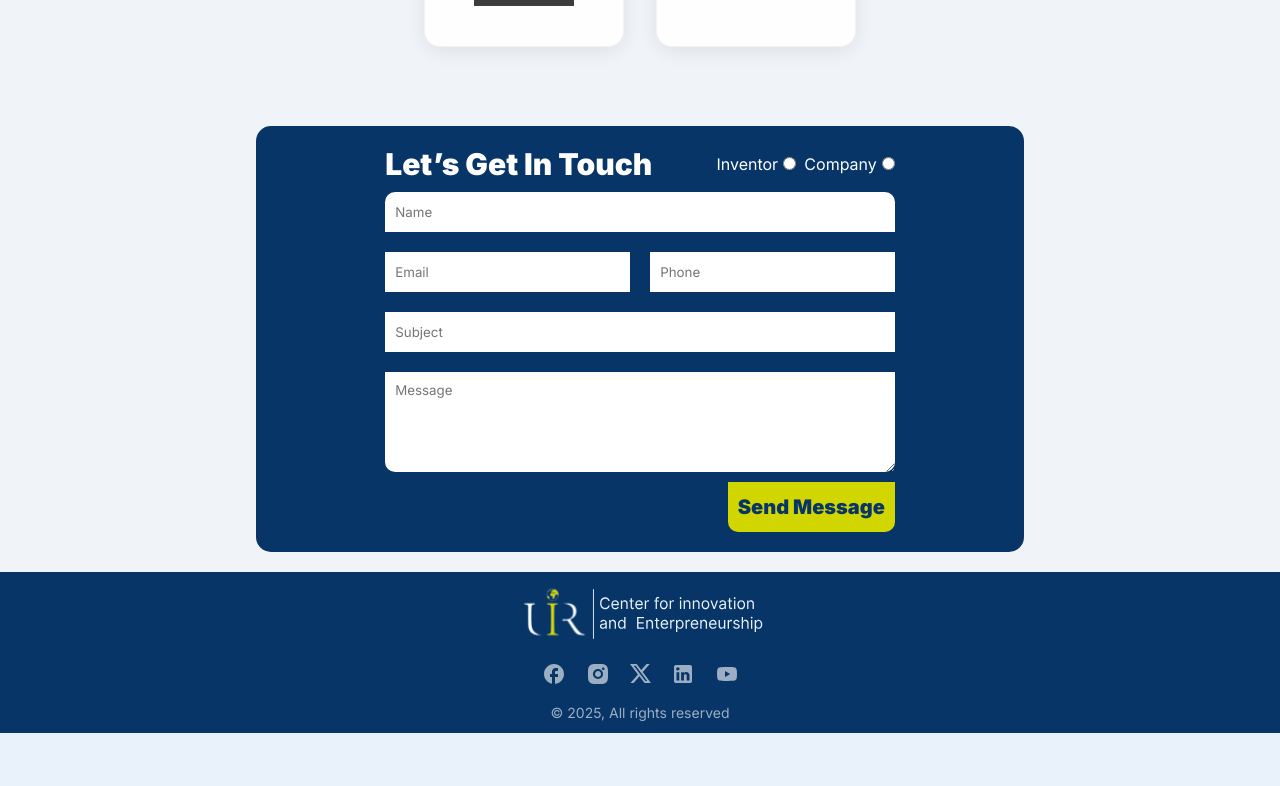
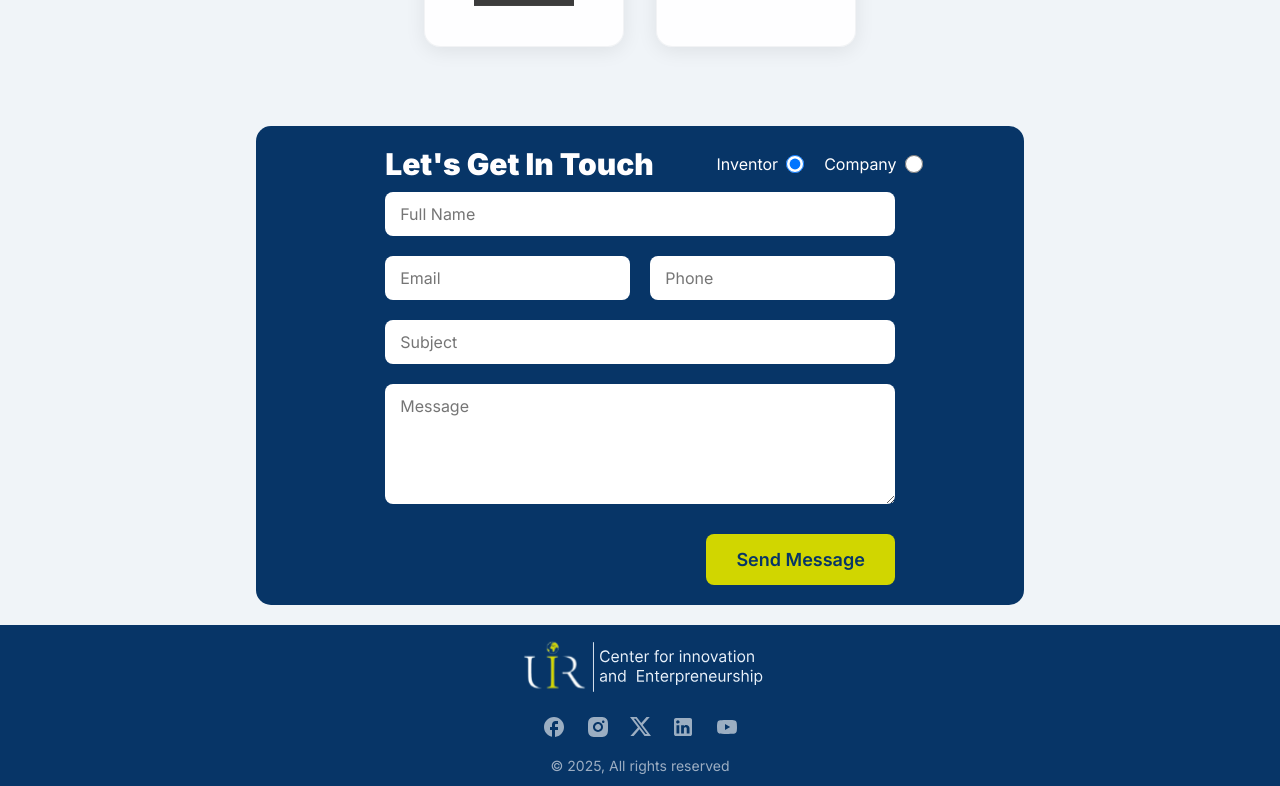
Before and after one commit to yahya-mdarhri/cie_market_frontend, a React (Vite) app: page / in a window 1280 px wide. Shown: the part 1879-2665 px from the top of the page. Before the commit the page ends 2612 px from the top, so only its background shows below. Built offline with nearby package versions, Linux system fonts and the light colour scheme.

Commit message:
feat: rafactor contact us  and add some extra fields for comapny

```diff
--- a/src/pages/landing/home/home.css
+++ b/src/pages/landing/home/home.css
@@ -1,4 +1,3 @@
-
 .Home4thSection {
 	display: flex;
 	flex-direction: row;
@@ -89,10 +88,19 @@
 	justify-content: space-between;
 	width: 35%;
 	color: var(--white);
+	gap: 20px;
 }
 
-.HomeContactUsRadios div input {
-	margin-left: 5px;
+.HomeContactUsRadios div {
+	display: flex;
+	align-items: center;
+	gap: 8px;
+}
+
+.HomeContactUsRadios input[type="radio"] {
+	width: 18px;
+	height: 18px;
+	cursor: pointer;
 }
 
 .HomeContactUsInputs {
@@ -103,13 +111,22 @@
 	width: 70%;
 }
 
-.HomeContactUsInputs input{
+.HomeContactUsInputs input,
+.HomeContactUsInputs textarea {
 	width: 100%;
-	height: 40px;
 	margin: 10px 0;
-	padding: 0 10px;
+	padding: 12px 15px;
 	border: none;
+	border-radius: 8px;
 	color: var(--primary-color);
+	font-size: 16px;
+	transition: all 0.3s ease;
+}
+
+.HomeContactUsInputs input:focus,
+.HomeContactUsInputs textarea:focus {
+	outline: none;
+	box-shadow: 0 0 0 2px var(--secondary-color);
 }
 
 .HomeContactUsInputs .email_and_phone {
@@ -118,48 +135,72 @@
 	align-items: center;
 	justify-content: space-between;
 	width: 100%;
+	gap: 15px;
 }
 
 .HomeContactUsInputs .email_and_phone input {
 	width: 48%;
-	height: 40px;
-	margin: 10px 0;
-	padding: 0 10px;
-	border: none;
-	color: var(--primary-color);
 }
 
-.HomeContactUsInputs #name {
-	border-radius: 10px 10px 0 0;
+.HomeContactUsInputs .company_fields {
+	width: 100%;
+	display: flex;
+	flex-direction: column;
+	gap: 10px;
+	transition: all 0.3s ease;
+}
+
+.HomeContactUsInputs .company_fields input {
+	width: 100%;
 }
 
 .HomeContactUsInputs textarea {
-	width: 100%;
-	height: 100px;
-	margin: 10px 0;
-	padding: 10px;
-	border: none;
-	border-radius: 0 0 10px 10px;
-	color: var(--primary-color);
+	height: 120px;
+	resize: vertical;
 }
 
 .HomeContactUsSubmit {
 	display: flex;
 	justify-content: end;
 	width: 70%;
+	margin-top: 20px;
 }
 
 .HomeContactUsSubmit button {
-	/* width: 150px;
-	height: 40px; */
 	all: unset;
 	background-color: var(--secondary-color);
-	padding: 10px;
-	border-radius: 0 0 10px 10px !important;
+	padding: 12px 30px;
+	border-radius: 8px;
 	color: var(--primary-color);
-	font-size: 20px;
-	font-weight: 900;
-	outline: none;
-	border-radius: 10px;
+	font-size: 18px;
+	font-weight: 600;
 	cursor: pointer;
+	transition: all 0.3s ease;
 }
+
+.HomeContactUsSubmit button:hover {
+	transform: translateY(-2px);
+	box-shadow: 0 4px 12px rgba(0, 0, 0, 0.1);
+}
+
+@media (max-width: 768px) {
+	.HomeContactUs {
+		width: 90%;
+		padding: 15px;
+	}
+
+	.HomeContactUsHeader,
+	.HomeContactUsInputs,
+	.HomeContactUsSubmit {
+		width: 90%;
+	}
+
+	.HomeContactUsInputs .email_and_phone {
+		flex-direction: column;
+		gap: 10px;
+	}
+
+	.HomeContactUsInputs .email_and_phone input {
+		width: 100%;
+	}
+}
--- a/src/pages/landing/home/home.tsx
+++ b/src/pages/landing/home/home.tsx
@@ -19,6 +19,7 @@ import Introduction from "@ui/Landing/Introduction/Introduction";
 import VisionAndMission from "@ui/Landing/VisionAndMission/VisionAndMission";
 import Partners from "@ui/Landing/Partners/Partners";
 import { useDocumentTitle } from "@hooks/useDocumentTitle";
+import { useState } from "react";
 
 const partners = [
 		{
@@ -97,6 +98,16 @@ function CIEItem({name, description, image}: CIEItemProps) {
 
 function Home() {
 	useDocumentTitle('Home | Centre for Innovation and Entrepreneurship');
+	const [contactType, setContactType] = useState('inventor');
+
+	const handleContactTypeChange = (e: React.ChangeEvent<HTMLInputElement>) => {
+		setContactType(e.target.value);
+		const companyFields = document.getElementById('companyFields');
+		if (companyFields) {
+			companyFields.style.display = e.target.value === 'company' ? 'flex' : 'none';
+		}
+	};
+
 	return (
 		<LandingLayout heroProps={heroProps}>
 				<Introduction
@@ -132,23 +143,42 @@ function Home() {
 				<div className="Home5thSection">
 					<form className="HomeContactUs">
 						<div className="HomeContactUsHeader">
-							<h2>Let’s Get In Touch</h2>
+							<h2>Let's Get In Touch</h2>
 							<div className="HomeContactUsRadios">
 								<div>
 									<label htmlFor="isInventor">Inventor</label>
-									<input type="radio" name="isInventor" id="isInventor" />
+									<input
+										type="radio"
+										name="contactType"
+										id="isInventor"
+										value="inventor"
+										checked={contactType === 'inventor'}
+										onChange={handleContactTypeChange}
+									/>
 								</div>
 								<div>
 									<label htmlFor="isCompany">Company</label>
-									<input type="radio" name="isCompany" id="isCompany" />
+									<input
+										type="radio"
+										name="contactType"
+										id="isCompany"
+										value="company"
+										checked={contactType === 'company'}
+										onChange={handleContactTypeChange}
+									/>
 								</div>
 							</div>
 						</div>
 						<div className="HomeContactUsInputs">
-							<input type="text" name="name" id="name" placeholder="Name"/>
+							<input type="text" name="name" id="name" placeholder="Full Name"/>
 							<div className="email_and_phone">
 								<input type="email" name="email" id="email" placeholder="Email" />
 								<input type="tel" name="phone" id="phone" placeholder="Phone" />
+							</div>
+							<div className="company_fields" id="companyFields" style={{ display: 'none' }}>
+								<input type="text" name="companyName" id="companyName" placeholder="Company Name"/>
+								<input type="text" name="position" id="position" placeholder="Your Position"/>
+								<input type="text" name="companySize" id="companySize" placeholder="Company Size"/>
 							</div>
 							<input type="text" name="subject" id="subject" placeholder="Subject"/>
 							<textarea name="message" id="message" placeholder="Message"/>
```
